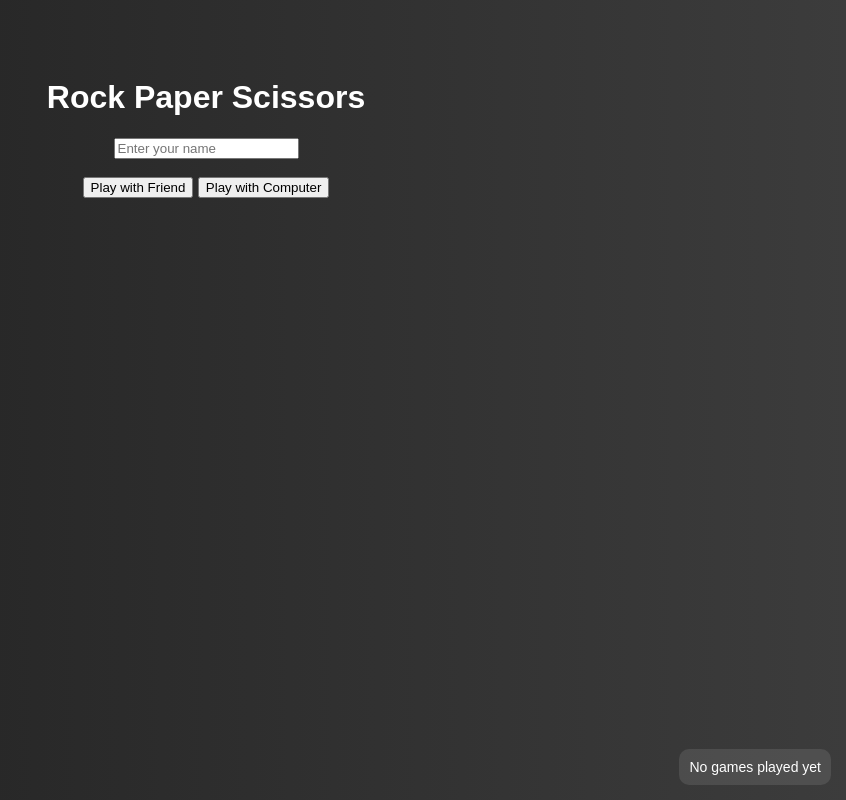
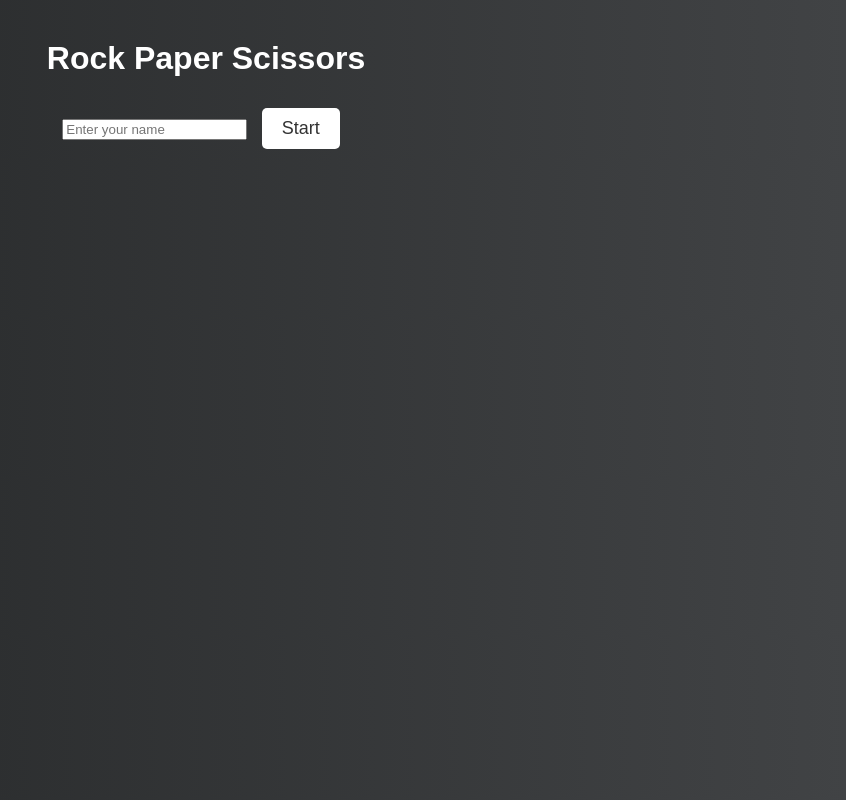
Before and after one commit to Prashant10007/rock-paper-scissors, a Flask app: page / in a window 1280 px wide. Shown: the whole page, without its empty margins (434-1280 px from the left). Run offline with Flask 3, Linux system fonts and the light colour scheme; some libraries are stand-ins or nearby versions.

Commit message:
Updated index.html with top scorer and play modes

```diff
--- a/templates/index.html
+++ b/templates/index.html
@@ -1,122 +1,161 @@
 <!DOCTYPE html>
-<html>
+<html lang="en">
 <head>
+    <meta charset="UTF-8">
     <title>Rock Paper Scissors</title>
     <script src="https://cdn.socket.io/4.3.2/socket.io.min.js"></script>
     <style>
         body {
             font-family: Arial, sans-serif;
-      background: linear-gradient(to right, #1e1e1e, #3c3c3c);
+            background: linear-gradient(to right, #232526, #414345);
             color: white;
             text-align: center;
-      padding-top: 50px;
+            margin: 0;
+            padding: 0;
         }
 
-    .move-buttons button {
-      padding: 15px 30px;
+        h1 {
+            margin-top: 40px;
+        }
+
+        #game, #mode-selection, #waiting, #result, #opponent, #top-scorer {
+            margin-top: 20px;
+        }
+
+        .hidden {
+            display: none;
+        }
+
+        .button {
             margin: 10px;
+            padding: 10px 20px;
             font-size: 18px;
             cursor: pointer;
             border: none;
-      border-radius: 10px;
-      background-color: #fff;
-      color: #000;
+            border-radius: 5px;
+            background: white;
+            color: #333;
         }
 
         #top-scorer {
             position: fixed;
-      bottom: 15px;
-      right: 15px;
-      background-color: rgba(255,255,255,0.1);
-      padding: 10px;
-      border-radius: 10px;
+            bottom: 10px;
+            right: 10px;
+            background-color: rgba(255, 255, 255, 0.1);
+            padding: 8px 12px;
+            border-radius: 8px;
             font-size: 14px;
         }
     </style>
 </head>
 <body>
     <h1>Rock Paper Scissors</h1>
-  <div id="game">
+
+    <div id="username-form">
         <input type="text" id="username" placeholder="Enter your name">
-    <br><br>
-    <button onclick="joinGame(false)">Play with Friend</button>
-    <button onclick="joinGame(true)">Play with Computer</button>
+        <button class="button" onclick="chooseMode()">Start</button>
     </div>
 
-  <div id="status" style="margin-top: 30px;"></div>
-  <div id="playArea" style="display: none;">
-    <p id="opponentText"></p>
-    <div class="move-buttons">
-      <button onclick="sendMove('r')">Rock</button>
-      <button onclick="sendMove('p')">Paper</button>
-      <button onclick="sendMove('s')">Scissors</button>
-    </div>
+    <div id="mode-selection" class="hidden">
+        <p>Choose Game Mode:</p>
+        <button class="button" onclick="startGame('friend')">Play with Friend</button>
+        <button class="button" onclick="startGame('computer')">Play with Computer</button>
     </div>
 
-  <div id="top-scorer">
-    {% if top_scorer %}
-      🏆 Top Scorer: {{ top_scorer[0] }} ({{ top_scorer[1] }} pts)
-    {% else %}
-      No games played yet
-    {% endif %}
+    <div id="waiting" class="hidden">
+        <p id="waiting-msg">Waiting for another player to join...</p>
     </div>
+
+    <div id="opponent" class="hidden">
+        <p id="opponent-name"></p>
+    </div>
+
+    <div id="game" class="hidden">
+        <button class="button" onclick="makeMove('r')">Rock</button>
+        <button class="button" onclick="makeMove('p')">Paper</button>
+        <button class="button" onclick="makeMove('s')">Scissors</button>
+    </div>
+
+    <div id="result" class="hidden"></div>
+
+    <div id="top-scorer" class="hidden"></div>
 
     <script>
         const socket = io();
-    let room = '';
-    let username = '';
+        let username = "";
+        let room = "";
+        let mode = "";
+        let isPlaying = false;
 
-    function joinGame(bot = false) {
+        function chooseMode() {
             username = document.getElementById('username').value.trim();
-      if (!username) {
-        alert("Please enter your name");
-        return;
+            if (!username) return alert("Please enter your name");
+            document.getElementById('username-form').classList.add('hidden');
+            document.getElementById('mode-selection').classList.remove('hidden');
         }
 
-      document.getElementById('game').style.display = 'none';
-      document.getElementById('status').innerText = "Joining game...";
-      socket.emit('join', { username, bot });
+        function startGame(selectedMode) {
+            mode = selectedMode;
+            document.getElementById('mode-selection').classList.add('hidden');
+            document.getElementById('waiting').classList.remove('hidden');
+            document.getElementById('waiting-msg').innerText =
+                mode === 'computer' ? "You are playing against Computer" : "Waiting for another player to join...";
+            socket.emit('join', { username, mode });
         }
 
-    socket.on('waiting', (data) => {
-      document.getElementById('status').innerText = data.msg;
-    });
+        function makeMove(move) {
+            if (!room) return;
+            socket.emit('play_move', { username, room, move });
+        }
 
         socket.on('start_game', (data) => {
             room = data.room;
-      document.getElementById('status').innerText = "";
-      document.getElementById('playArea').style.display = 'block';
-      document.getElementById('opponentText').innerText = `You are playing against ${data.opponent}`;
+            isPlaying = true;
+            document.getElementById('waiting').classList.add('hidden');
+            document.getElementById('game').classList.remove('hidden');
+            document.getElementById('opponent').classList.remove('hidden');
+            document.getElementById('opponent-name').innerText = `You are playing against ${data.opponent}`;
         });
 
-    function sendMove(move) {
-      socket.emit('play_move', { username, room, move });
-      document.getElementById('status').innerText = "Waiting for opponent's move...";
-    }
+        socket.on('waiting', (data) => {
+            document.getElementById('waiting-msg').innerText = data.msg;
+        });
 
         socket.on('result', (data) => {
             const p1 = data.players[0];
             const p2 = data.players[1];
-      const m1 = data.moves[0];
-      const m2 = data.moves[1];
-      const winner = data.winner;
+            const [move1, move2] = data.moves;
+            let msg = `
+                <p>${p1} chose ${move1}</p>
+                <p>${p2} chose ${move2}</p>
+            `;
 
-      let resultText = `${p1} played ${m1}, ${p2} played ${m2}. `;
-      if (winner === 'draw') {
-        resultText += "It's a draw!";
+            if (data.winner === 'draw') {
+                msg += "<p><strong>It's a draw!</strong></p>";
             } else {
-        resultText += `${data.players[winner === 'p1' ? 0 : 1]} wins!`;
+                const winnerName = data.winner === 'p1' ? p1 : p2;
+                msg += `<p><strong>${winnerName} wins!</strong></p>`;
             }
 
-      resultText += `\n\nScores:\n${p1}: ${data.scores[p1]} | ${p2}: ${data.scores[p2]}`;
-      document.getElementById('status').innerText = resultText;
+            msg += `
+                <p>Scores:</p>
+                <p>${p1}: ${data.scores[p1]} pts</p>
+                <p>${p2}: ${data.scores[p2]} pts</p>
+            `;
 
-      // update top scorer
-      if (data.top_scorer) {
-        document.getElementById('top-scorer').innerText = `🏆 Top Scorer: ${data.top_scorer[0]} (${data.top_scorer[1]} pts)`;
-      }
+            document.getElementById('result').innerHTML = msg;
+            document.getElementById('result').classList.remove('hidden');
+            document.getElementById('game').classList.add('hidden');
 
-      document.getElementById('playArea').style.display = 'none';
+            setTimeout(() => {
+                location.reload(); // reload for next match
+            }, 5000);
+        });
+
+        socket.on('top_scorer', (data) => {
+            const scorerDiv = document.getElementById('top-scorer');
+            scorerDiv.innerText = `🏆 Top Scorer: ${data.username} (${data.score} pts)`;
+            scorerDiv.classList.remove('hidden');
         });
     </script>
 </body>
```
Lines whose indentation alone changed are shown as unchanged.
